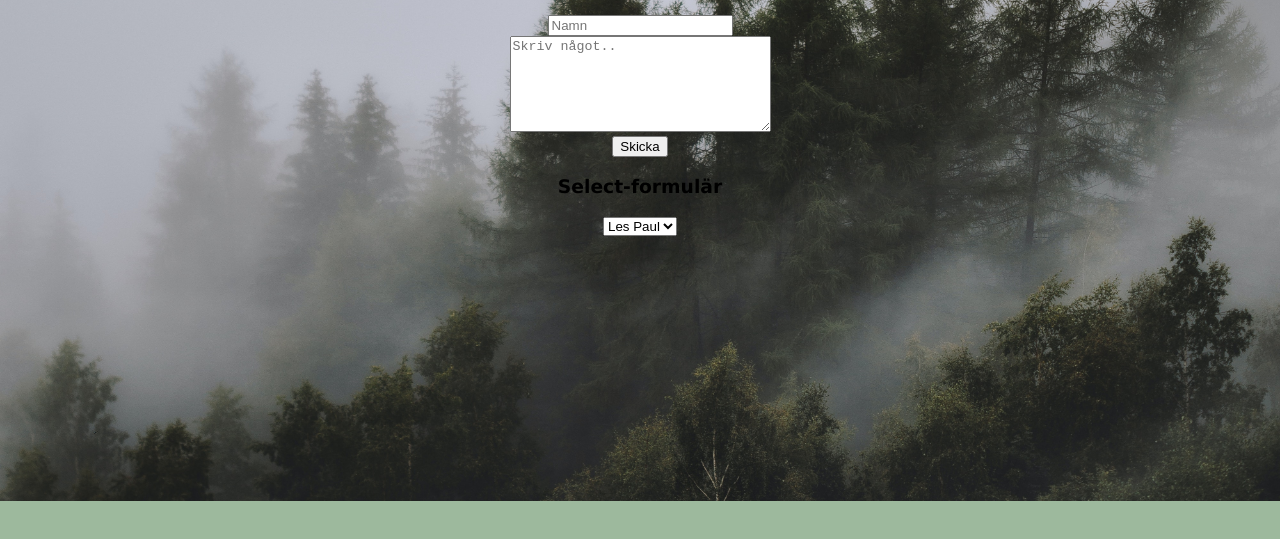
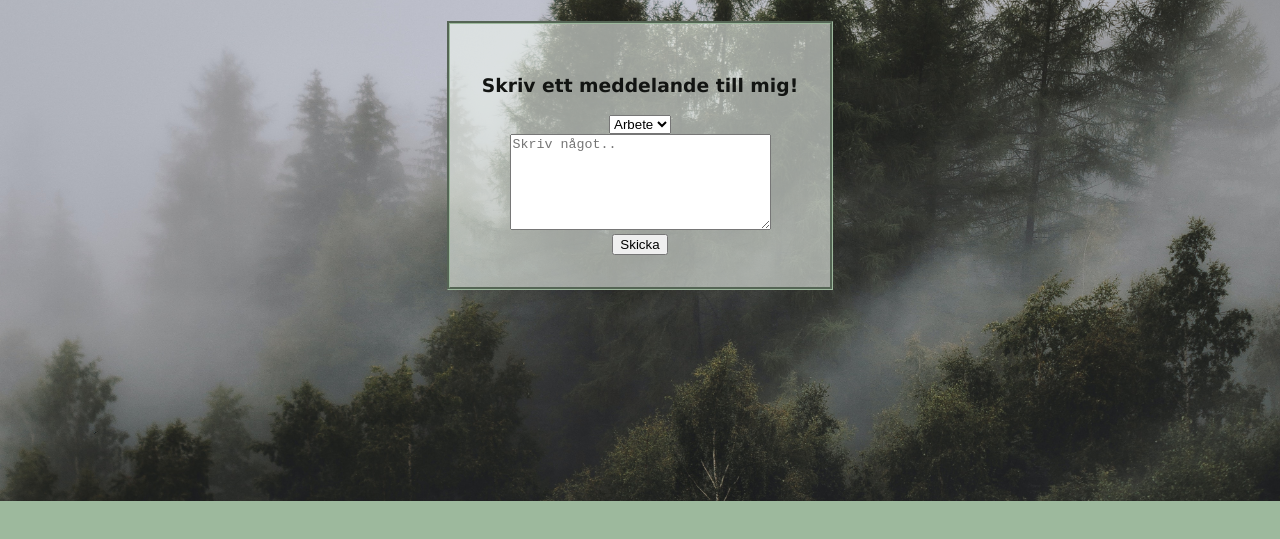
Before and after one commit to Linueker/Linueker.github.io, a plain HTML site: page kontakt.html in a window 1280 px wide. Shown: the part 171-710 px from the top of the page. Drawn offline with Linux system fonts and the light colour scheme.

Commit message:
kosmetiska detaljer på "kontakter.html" och css

```diff
--- a/kontakt.html
+++ b/kontakt.html
@@ -14,28 +14,25 @@
                 </nav>
             </center>
         </header>
+        <center>
+
         <section class="formulär">
             <center>
             <h3>Skriv ett meddelande till mig!</h3>
             <form>
-
-                <input type="text" name="name" required placeholder="Namn"><br>
+                <select name="ämnen" id="ämnen">
+                    <option value="arbete">Arbete</option>
+                    <option value="privat">Privat</option>
+                    <option value="övrigt">Övrigt</option>
+                </select><br>
                 <textarea name="message" id="form1" cols="30" rows="6" required placeholder="Skriv något.."></textarea>
                 <br><input type="submit" value="Skicka">
 
             </form>
 
-            <h3>Select-formulär</h3>
-            <form>
-                <select name="gitarrer" id="">
-                    <option value="Les Paul">Les Paul</option>
-                    <option value="Explorer">Explorer</option>
-                    <option value="DOT">DOT</option>
-                </select>
-            </form>
             </center>
         </section>
-
+    </center>
         <footer>
 
 
--- a/style.css
+++ b/style.css
@@ -63,5 +63,14 @@ footer
 }
 .formulär
 {
-    padding: 8em;
+    margin-top: 12em;
+    padding: 2em;
+    display: flex;
+    justify-content: center;
+    color: #121412;
+    border-style: groove;
+    width: fit-content;
+    border-color: #9db99d;
+    background-color: rgba(239, 245, 239, 0.6);
+
 }
```
